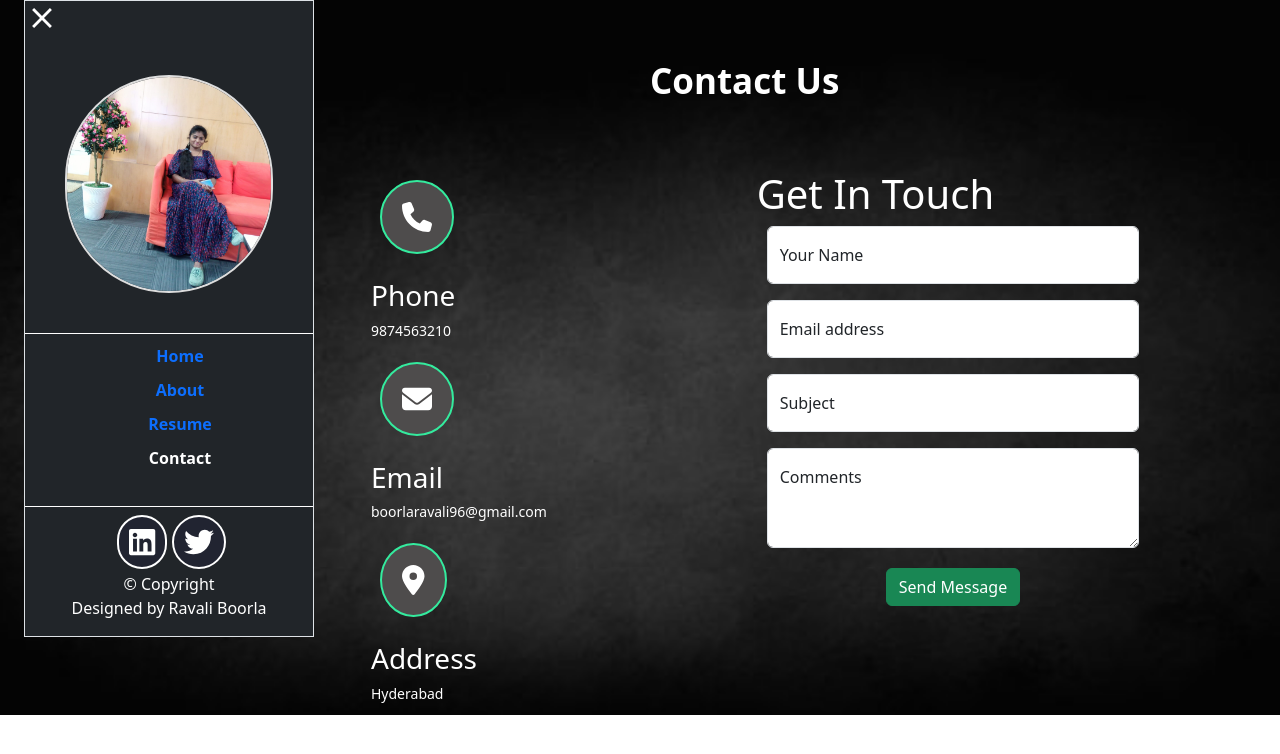
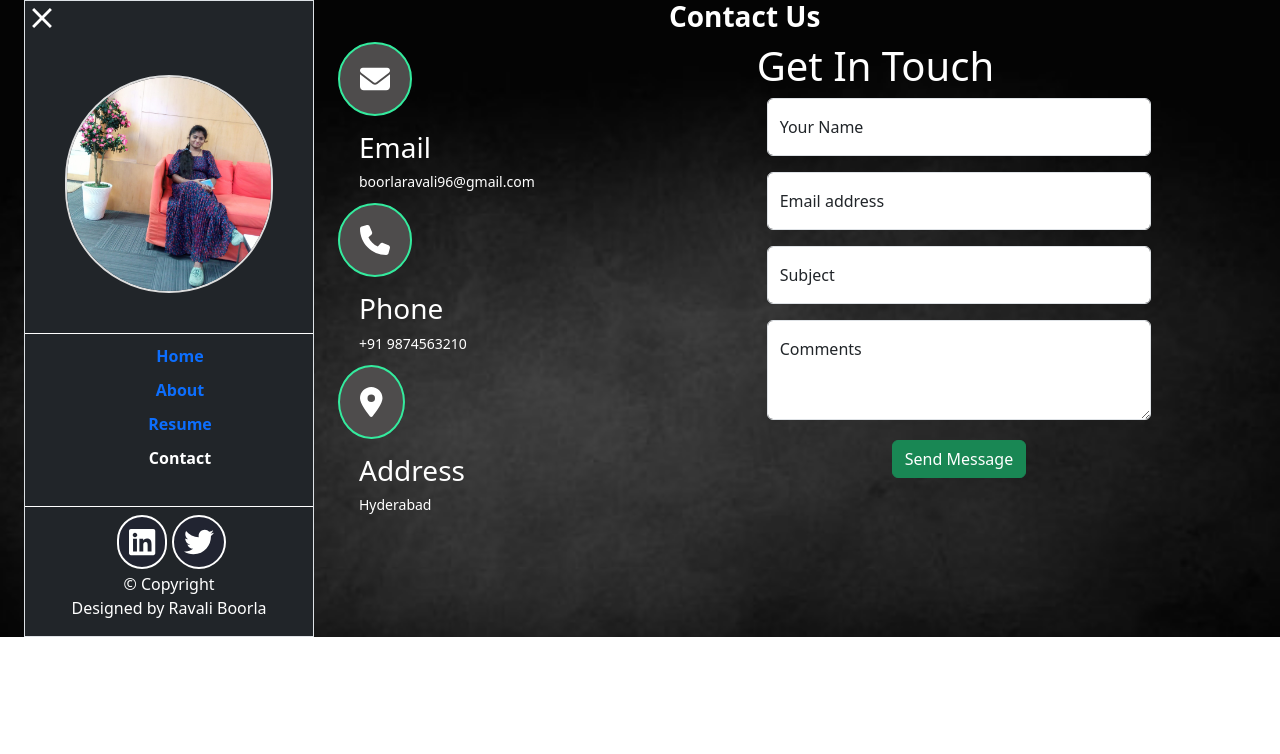
Before and after one commit to Ravali9607/Portfolio, a React (Create React App) app: page /Contact in a window 1280 px wide. Shown: the top 754 px of the page. Built offline with nearby package versions, Linux system fonts and the light colour scheme.

Commit message:
changes in Contact

```diff
--- a/src/components/Contact.js
+++ b/src/components/Contact.js
@@ -1,51 +1,53 @@
 import React from "react";
 import { Container, Row, Col } from 'react-bootstrap';
 import { FontAwesomeIcon } from '@fortawesome/react-fontawesome';
-import { faMapMarkerAlt, faPhone, faEnvelope } from '@fortawesome/free-solid-svg-icons';
+import { faPhone, faEnvelope,faMapMarkerAlt } from '@fortawesome/free-solid-svg-icons';
 
 export const Contact = () => {
+    const onFormSubmit = (e) =>{
+        e.preventDefault();
+    }
     return (
-        <Container>
-            <Row>
-                <Col md={12} >
-                    <div className="text-center">
-                        <h3 className="contactus" style={{ color: "white" }}>Contact Us</h3>
-                    </div>
-                </Col>
-            </Row>
+        <div>
+            <h3 style={{textAlign:'center',color:'white'}}><b>Contact Us</b></h3>
             <Row>
         <Col md={6} lg={6} xs={12}>
-                    <div className="d-flex flex-column justify-content-start">
-                        <div className="centers">
-                            <FontAwesomeIcon icon={faPhone} className="icon_phone" />
-                        </div>
-                        <div className="text_div">
-                            <h3 className="email_text">Phone</h3>
-                            <small className="email">9874563210</small>
-                        </div>
-                        <div className="centers">
+        <div>
+        <div className="div1">
+           <span>
            <FontAwesomeIcon icon={faEnvelope} className="icon_phone" />
-                        </div>
+           </span>
            <div className="text_div">
                             <h3 className="email_text">Email</h3>
                             <small className="email">boorlaravali96@gmail.com</small>
                         </div>
-
-                        <div className="centers">
+         </div>
+         <div className="div1">
+           <span>
+           <FontAwesomeIcon icon={faPhone} className="icon_phone" />
+           </span>
+           <div className="text_div">
+                            <h3 className="email_text">Phone</h3>
+                            <small className="email">+91 9874563210</small>
+                        </div>
+         </div>
+         <div className="div1">
+           <span>
            <FontAwesomeIcon icon={faMapMarkerAlt} className="icon_phone1" />
-                        </div>
+           </span>
            <div className="text_div">
                             <h3 className="email_text">Address</h3>
                             <small className="email">Hyderabad</small>
                         </div>
-
+         </div>
         </div>
         </Col>
         <Col md={6}>
+        <div className="div2">
         <h1 style={{ color: "white" }}>Get In Touch</h1>
                     <div className="bg">
                         <div class="card-body bg">
-                            <form >
+                            <form onSubmit={onFormSubmit}>
                                 <div class="form-floating mb-3" >
                                     <input type="text" class="form-control" id="floatingInput" placeholder="name@example.com" />
                                     <label for="floatingInput">Your Name</label>
@@ -63,7 +65,7 @@ export const Contact = () => {
                                     <label for="floatingTextarea2">Comments</label>
                                 </div>
                                 <div className="btn-text">
-                                    <button className="btn btn-success">Send Message</button>
+                                    <button className="btn btn-success" type="submit">Send Message</button>
                                 </div>
 
                             </form>
@@ -71,11 +73,9 @@ export const Contact = () => {
 
                         </div>
                     </div>
-
+                    </div>
         </Col>
         </Row>
-
-
-        </Container>
+        </div>
     )
 }
```
Lines whose indentation alone changed are shown as unchanged.
